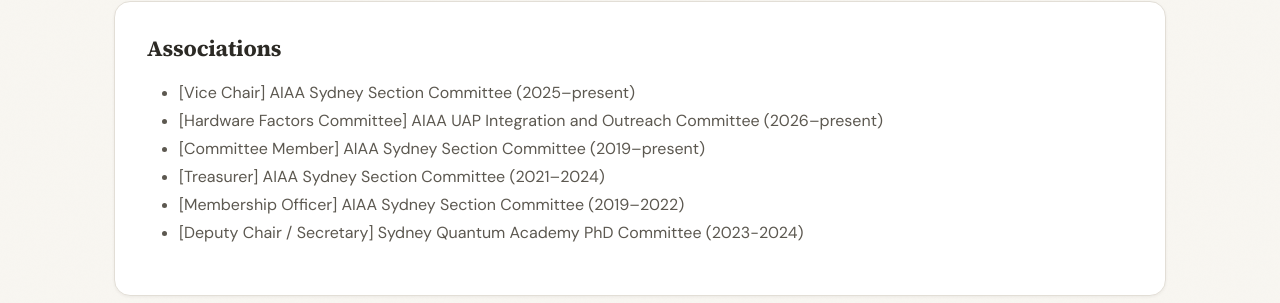
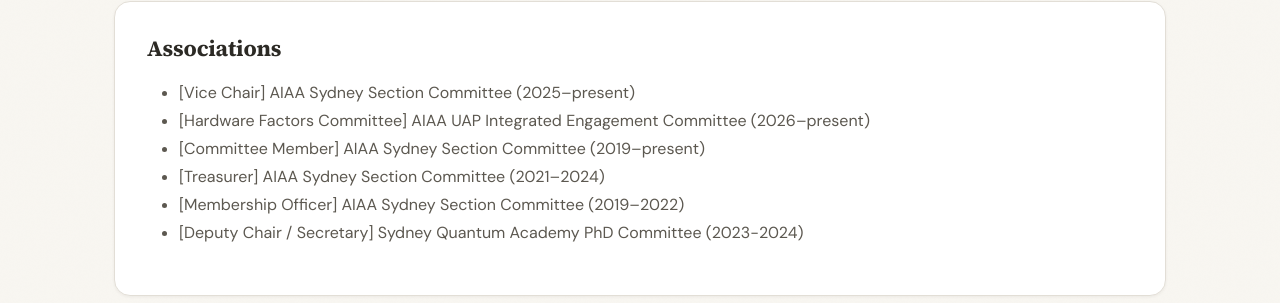
Before and after one commit to nathanklong/nathanklong.github.io, a Jekyll site: the page built from _pages/about.md, in a window 1280 px wide. Shown: the part 562-865 px from the top of the page. Built offline with Jekyll 4.4.1, drawn with Linux system fonts in a browser that asks for light colours; a style sheet for code colours, icons or effects is not loaded.

Commit message:
Update committee name in associations.yml

```diff
--- a/_data/associations.yml
+++ b/_data/associations.yml
@@ -1,5 +1,5 @@
 - name: "[Vice Chair] AIAA Sydney Section Committee (2025–present)"
-- name: "[Hardware Factors Committee] AIAA UAP Integration and Outreach Committee (2026–present)"
+- name: "[Hardware Factors Committee] AIAA UAP Integrated Engagement Committee (2026–present)"
 - name: "[Committee Member] AIAA Sydney Section Committee (2019–present)"
 - name: "[Treasurer] AIAA Sydney Section Committee (2021–2024)"
 - name: "[Membership Officer] AIAA Sydney Section Committee (2019–2022)"
```
